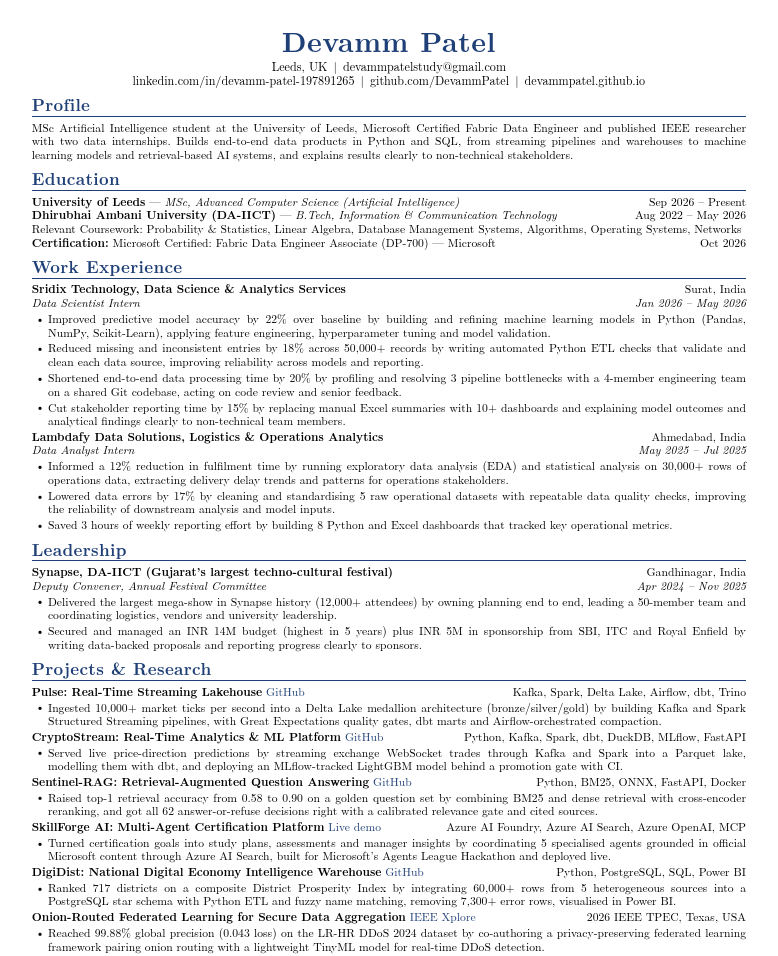
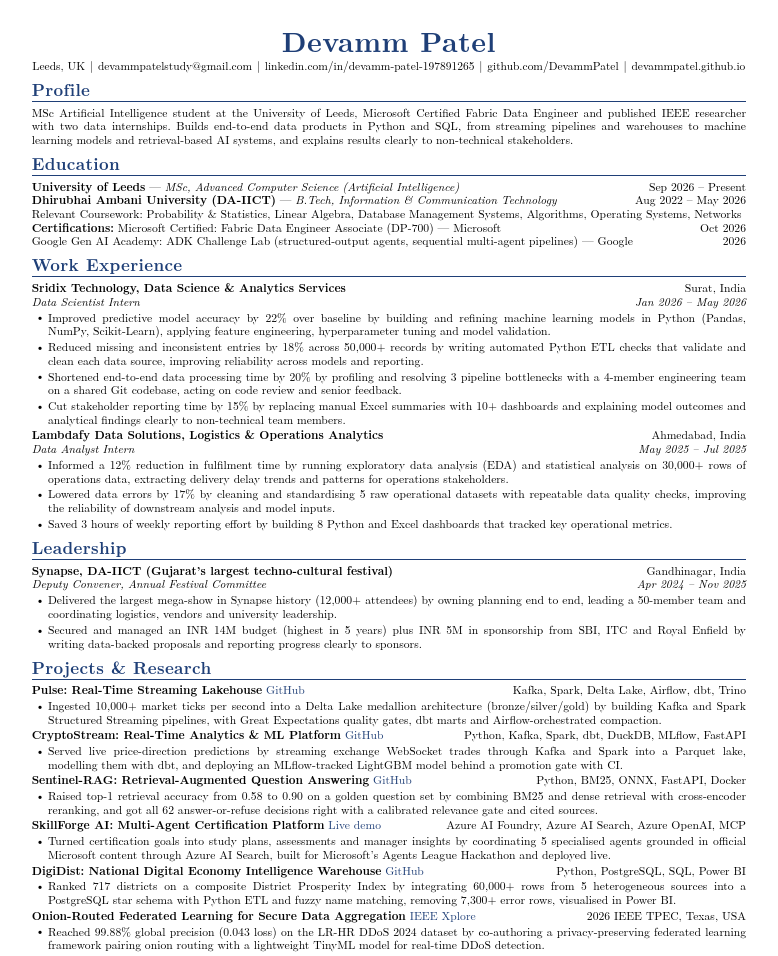
Before and after one commit to DevammPatel/DevammPatel.github.io, a plain HTML site: page resume/resume.html in a window 1280 px wide. Shown: the top 956 px of the page, without its empty margins (8-786 px from the left). Drawn offline with Linux system fonts and the light colour scheme; a web font is replaced by a local one.

Commit message:
Resume: one-line contact header, add Google certification; plain 'Resume' wording on site
Co-Authored-By: Claude Fable 5.2 <noreply@anthropic.com>

```diff
--- a/resume/resume.html
+++ b/resume/resume.html
@@ -2,11 +2,11 @@
 <html lang="en">
 <head>
 <meta charset="utf-8">
-<title>Devamm Patel - Résumé</title>
+<title>Devamm Patel - Resume</title>
 <meta name="author" content="Devamm Patel">
 <meta name="robots" content="noindex">
 <!--
-  One-page résumé, built to PDF by resume/build.sh (headless Chrome).
+  One-page resume, built to PDF by resume/build.sh (headless Chrome).
   Edit the text below, run the script, and assets/resume.pdf is regenerated.
   The phone number is deliberately not in this file: the script adds it only
   to the private copy in resume/private/, which is never committed.
@@ -30,10 +30,9 @@
   a.ln { color: var(--navy); }
 
   h1 { font-size: 21pt; font-weight: 700; color: var(--navy); text-align: center; letter-spacing: .02em; line-height: 1.1; }
-  .contact { text-align: center; font-size: 9.1pt; margin-top: 1mm; }
-  .contact span { white-space: nowrap; }
-  .contact span + span::before { content: "|"; margin: 0 .5em; }
-  .contact .brk::before { content: none; }  /* first item on the second line: no separator */
+  /* One line, always: the script at the bottom shrinks the size until everything fits. */
+  .contact { text-align: center; font-size: 9.1pt; margin-top: 1mm; white-space: nowrap; }
+  .contact span + span::before { content: "|"; margin: 0 .42em; }
 
   h2 { font-size: 12.6pt; font-weight: 700; color: var(--navy); letter-spacing: .02em; border-bottom: .9pt solid var(--navy); padding-bottom: .4mm; margin: 2mm 0 1mm; line-height: 1.15; }
   p.profile { text-align: justify; }
@@ -52,7 +51,7 @@
 
 <h1>Devamm Patel</h1>
 <p class="contact">
-  <span>Leeds, UK</span><span id="phone" hidden></span><span><a href="mailto:devammpatelstudy@gmail.com">devammpatelstudy@gmail.com</a></span><br><span class="brk"><a href="https://www.linkedin.com/in/devamm-patel-197891265/">linkedin.com/in/devamm-patel-197891265</a></span><span><a href="https://github.com/DevammPatel">github.com/DevammPatel</a></span><span><a href="https://devammpatel.github.io/">devammpatel.github.io</a></span>
+  <span>Leeds, UK</span><span id="phone" hidden></span><span><a href="mailto:devammpatelstudy@gmail.com">devammpatelstudy@gmail.com</a></span><span><a href="https://www.linkedin.com/in/devamm-patel-197891265/">linkedin.com/in/devamm-patel-197891265</a></span><span><a href="https://github.com/DevammPatel">github.com/DevammPatel</a></span><span><a href="https://devammpatel.github.io/">devammpatel.github.io</a></span>
 </p>
 
 <h2>Profile</h2>
@@ -62,7 +61,8 @@
 <div class="row"><span><b>University of Leeds</b> — <i>MSc, Advanced Computer Science (Artificial Intelligence)</i></span><span>Sep 2026 – Present</span></div>
 <div class="row"><span><b>Dhirubhai Ambani University (DA-IICT)</b> — <i>B.Tech, Information &amp; Communication Technology</i></span><span>Aug 2022 – May 2026</span></div>
 <div>Relevant Coursework: Probability &amp; Statistics, Linear Algebra, Database Management Systems, Algorithms, Operating Systems, Networks</div>
-<div class="row"><span><b>Certification:</b> Microsoft Certified: Fabric Data Engineer Associate (DP-700) — Microsoft</span><span>Oct 2026</span></div>
+<div class="row"><span><b>Certifications:</b> Microsoft Certified: Fabric Data Engineer Associate (DP-700) — Microsoft</span><span>Oct 2026</span></div>
+<div class="row"><span>Google Gen AI Academy: ADK Challenge Lab (structured-output agents, sequential multi-agent pipelines) — Google</span><span>2026</span></div>
 
 <h2>Work Experience</h2>
 <div class="entry">
@@ -139,6 +139,9 @@
   // Private copies only: resume/build.sh passes ?phone=... and nothing is stored here.
   const phone = new URLSearchParams(location.search).get('phone');
   if (phone) { const el = document.getElementById('phone'); el.textContent = phone; el.hidden = false; }
+  // Keep the contact details on one line: step the size down until they fit the text width.
+  const fit = () => { const c = document.querySelector('.contact'); let s = 9.1; c.style.fontSize = s + 'pt'; while (c.scrollWidth > c.clientWidth && s > 7) { s -= 0.05; c.style.fontSize = s + 'pt'; } };
+  fit(); document.fonts.ready.then(fit);
 </script>
 </body>
 </html>
```
Also changed, not shown: index.html (+2 -2 lines), 3 other files.
